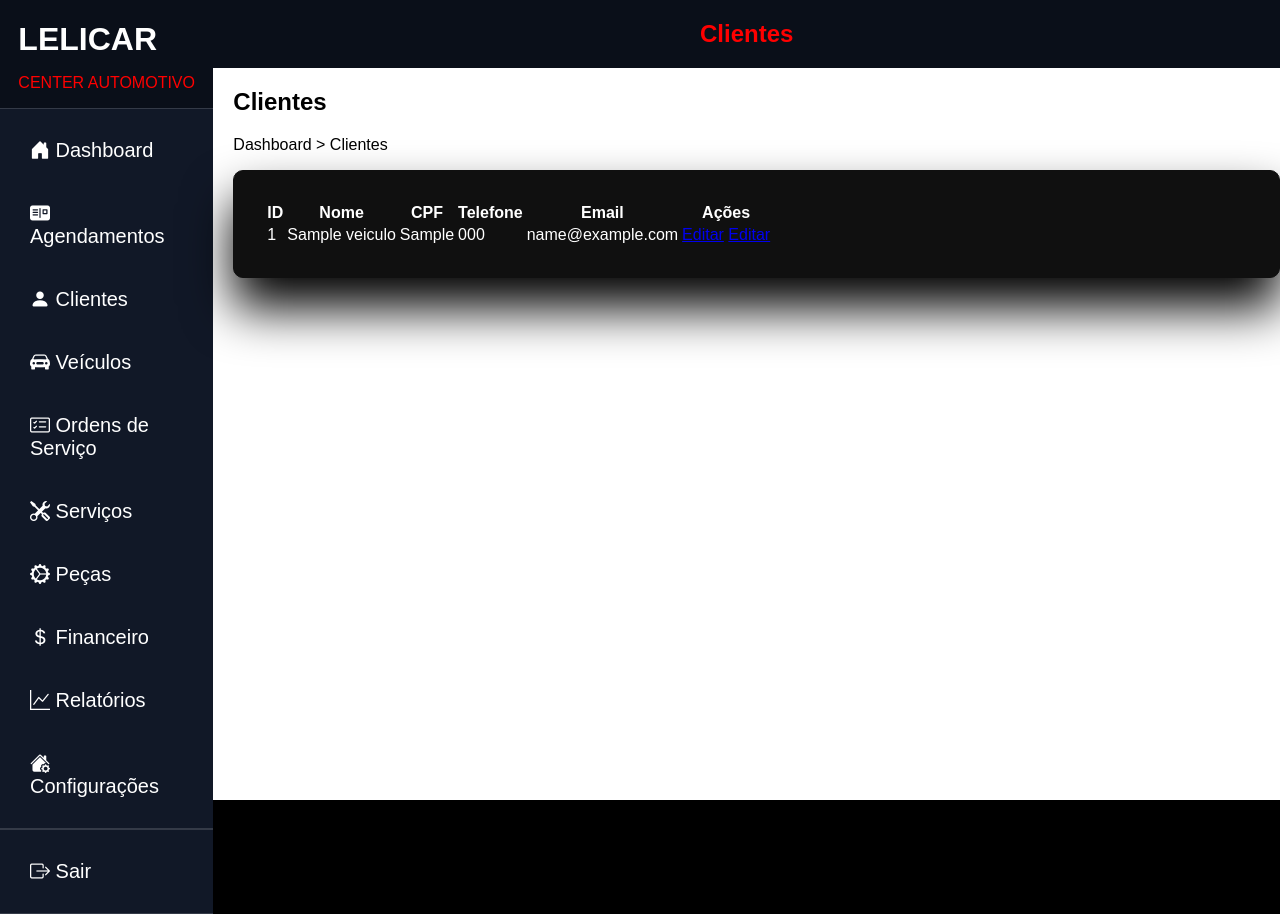
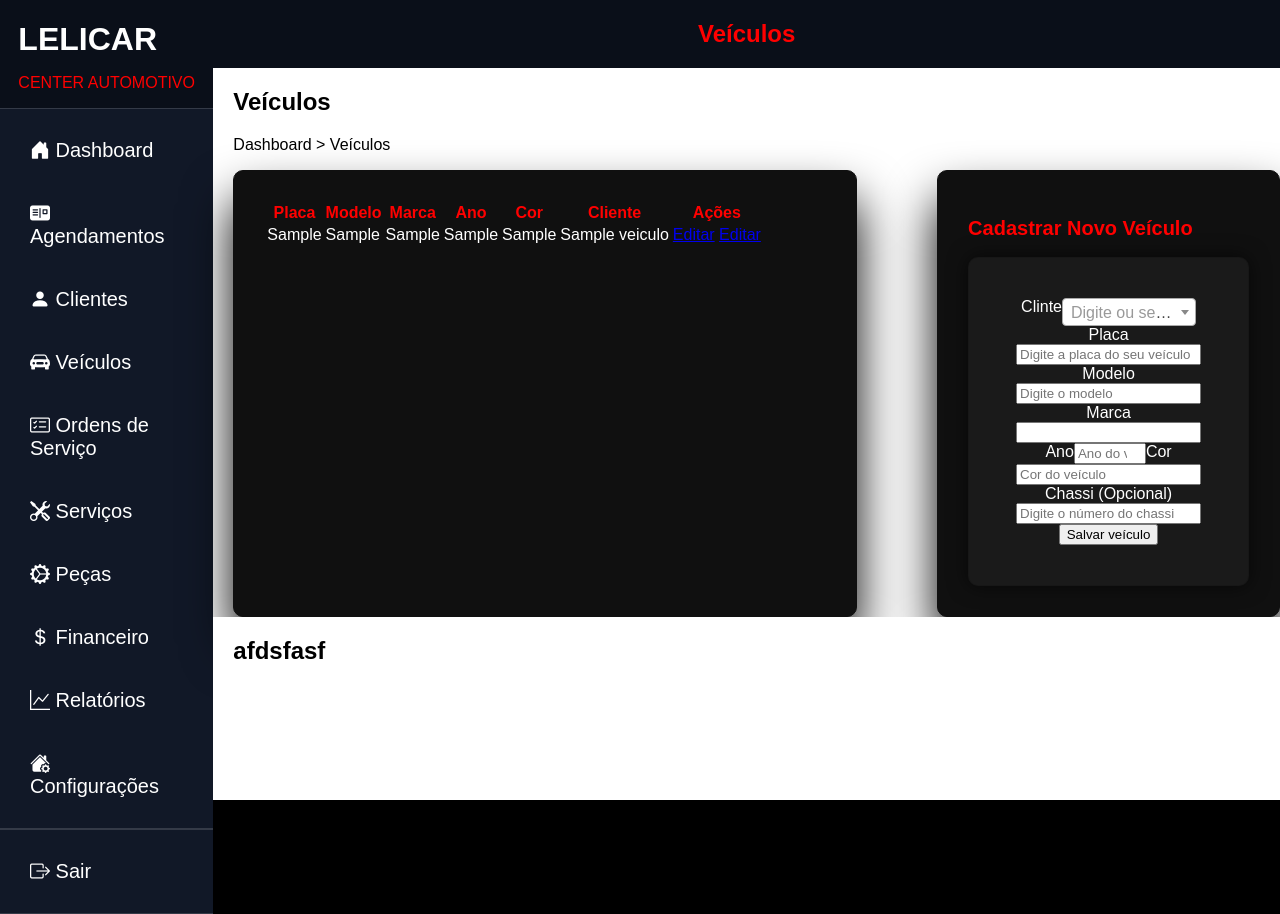
Before and after one commit to Carlos-Laporte/oficina, a PHP site: page /veiculos.php in a window 1280 px wide. Run offline with PHP 8.4, Linux system fonts and the light colour scheme; the visitor is signed in with stand-in values (Sample User, id 1); tables that the repository leaves empty or names only in its code hold one stand-in row (values such as "Sample post"); some libraries are stand-ins or nearby versions.

Commit message:
arrumando tabelas e cadastro das telas e estilizando o css

```diff
--- a/admin/veiculos/cadastrar.php
+++ b/admin/veiculos/cadastrar.php
@@ -10,24 +10,26 @@
         $marca = trim($_POST['marca'] ?? '');
         $ano = trim($_POST['ano'] ?? '');
         $cor = trim($_POST['cor'] ?? '');
+        $cliente_id = trim($_POST['cliente_id']);
 
-        if (empty($placa) || empty($modelo) || empty($marca) || empty($ano) || empty($cor)) {
+        if (empty($placa) || empty($modelo) || empty($marca) || empty($ano) || empty($cor) || empty($cliente_id)) {
 
             $erro = 'Preencha todos os campos.';
 
         } else {
 
             $sql = "INSERT INTO veiculo
-                    (placa, modelo, marca, ano, cor
+                    (placa, modelo, marca, ano, cor, cliente_id
                 ) VALUES
-                    (:placa, :modelo, :marca, :ano, :cor)";
+                    (:placa, :modelo, :marca, :ano, :cor, :cliente_id)";
 
             $stmt = $conn->prepare($sql);
-            $stmt->bindValue(':nome', $placa);
+            $stmt->bindValue(':placa', $placa);
             $stmt->bindValue(':modelo', $modelo);
             $stmt->bindValue(':marca', $marca);
             $stmt->bindValue(':ano', $ano);
             $stmt->bindValue(':cor', $cor);
+            $stmt->bindValue(':cliente_id', $cliente_id);
 
             try {
                 $stmt->execute();
@@ -47,3 +49,7 @@
 <?php if (!empty($erro)): ?>
     <p><?= $erro ?></p>
 <?php endif; ?>
+
+<?php
+    $clientes = $conn->query("SELECT id, nome FROM cliente")->fetchAll();
+?>
--- a/assets/css/styleAdm.css
+++ b/assets/css/styleAdm.css
@@ -109,7 +109,7 @@ body{
     flex: 1;
 }
 
-.corpoDiv{
+.corpoDivAgendamento{
     background: #101010;
     color: white;
     box-shadow: 0px 30px 50px black;
@@ -119,6 +119,65 @@ body{
     max-width: 1050px;
 }
 
+.corpoDivCliente{
+    background: #101010;
+    color: white;
+    box-shadow: 0px 30px 50px black;
+    border: 1px solid #101010;
+    border-radius: 10px;
+    padding: 30px;
+    max-width: 750px;
+}
+
+.corpoDivVeiculo{
+    background: #101010;
+    color: white;
+    box-shadow: 0px 30px 50px black;
+    border: 1px solid #101010;
+    border-radius: 10px;
+    padding: 30px;
+    flex: 2;
+}
+
+.conjunto{
+    display: flex;
+    justify-content: space-around;
+    gap: 80px;
+}
+
+.cadastro{
+    background: #101010;
+    color: white;
+    box-shadow: 0px 30px 50px black;
+    border: 1px solid #101010;
+    border-radius: 10px;
+    padding: 30px;
+    flex: 1;
+}
+
+.texto-form{
+    color: red;
+    font-size: 20px;
+}
+
+.cadastro form{
+    background: #1a1a1a;
+    display: flex;
+    flex-wrap: wrap;
+    justify-content: center;
+    width: 100%;
+    border: 1px solid #0000001f;
+    border-radius: 10px;
+    box-shadow: 0px 0px 20px #000000a1;
+    padding: 40px;
+}
+
+.formConteiner{
+    display: flex;
+    flex-wrap: wrap;
+    gap: 15px;
+}
+
 .informacaoTabela thead{
     color: red;
 }
--- /dev/null
+++ b/assets/js/selectVeiculo.js
@@ -0,0 +1,4 @@
+$('#cliente_id').select2({
+    placeholder: "Digite ou selecione um cliente",
+    allowClear: true
+});
--- a/public/agendamento.php
+++ b/public/agendamento.php
@@ -23,7 +23,7 @@
         <div class="parteInformacao">
             <h2>Agandamentos</h2>
             <p>Dashboard > Agendamentos</p>
-            <div class="corpoDiv">
+            <div class="corpoDivAgendamento">
                 <div class="h2">
 
                 </div>
--- a/public/clientes.php
+++ b/public/clientes.php
@@ -23,7 +23,7 @@
         <div class="parteInformacao">
             <h2>Clientes</h2>
             <p>Dashboard > Clientes</p>
-            <div class="corpoDiv">
+            <div class="corpoDivCliente">
                 <div class="h2">
 
                 </div>
@@ -65,7 +65,6 @@
     </div>
     <script src="https://code.jquery.com/jquery-3.7.0.min.js"></script>
     <script src="https://cdn.datatables.net/1.13.6/js/jquery.dataTables.min.js"></script>
-
     <script src="../assets/js/datatables.js"></script>
 </body>
 </html>
--- a/public/veiculos.php
+++ b/public/veiculos.php
@@ -12,44 +12,48 @@
     <title>Document</title>
     <link rel="stylesheet" href="../assets/css/styleAdm.css">
     <link rel="stylesheet" href="https://cdn.jsdelivr.net/npm/bootstrap-icons@1.13.1/font/bootstrap-icons.min.css">
+    <link rel="stylesheet" href="https://cdn.datatables.net/1.13.6/css/jquery.dataTables.min.css">
+    <link rel="stylesheet" href="https://cdn.jsdelivr.net/npm/select2@4.1.0-rc.0/dist/css/select2.min.css">
 </head>
 <body>
     <?php require_once("pages/_layout.php"); ?>
     <div class="corpoInformacao">
         <div class="parteSuperior">
-            <h2>Clientes</h2>
+            <h2>Veículos</h2>
         </div>
         <div class="parteInformacao">
-            <h2>Clientes</h2>
-            <p>Dashboard > Clientes</p>
-            <div class="corpoDiv">
+            <h2>Veículos</h2>
+            <p>Dashboard > Veículos</p>
+            <div class="conjunto">
+                <div class="corpoDivVeiculo">
                     <div class="h2">
 
                     </div>
-                <form action=""></form>
                     <div class="corpoTabela">
-                    <table id="userTable" class="dashboard_table">
+                        <table id="userTable" class="informacaoTabela">
                             <thead>
                                 <tr>
-                                <th>ID</th>
-                                <th>Nome</th>
-                                <th>CPF</th>
-                                <th>Telefone</th>
-                                <th>Email</th>
+                                    <th>Placa</th>
+                                    <th>Modelo</th>
+                                    <th>Marca</th>
+                                    <th>Ano</th>
+                                    <th>Cor</th>
+                                    <th>Cliente</th>
                                     <th>Ações</th>
                                 </tr>
                             </thead>
                             <tbody>
                                 <?php foreach ($resultado as $linha): ?>
                                     <tr>
-                                    <td><?= $linha['id'] ?></td>
-                                    <td><?= $linha['nome'] ?></td>
-                                    <td><?= $linha['cpf'] ?></td>
-                                    <td><?= $linha['telefone'] ?></td>
-                                    <td><?= $linha['email'] ?></td>
+                                        <td><?= $linha['placa'] ?></td>
+                                        <td><?= $linha['modelo'] ?></td>
+                                        <td><?= $linha['marca'] ?></td>
+                                        <td><?= $linha['ano'] ?></td>
+                                        <td><?= $linha['cor'] ?></td>
+                                        <td><?= $linha['nome_cliente'] ?></td>
                                         <td>
-                                        <a href="../../clientes/editar.php?id=<?= $linha['id'] ?>"> Editar</a>
-                                        <a href="../../clientes/excluir.php?id=<?= $linha['id'] ?>"> Editar</a>
+                                            <a href="../../veiculos/editar.php?id=<?= $linha['id'] ?>"> Editar</a>
+                                            <a href="../../veiculos/excluir.php?id=<?= $linha['id'] ?>"> Editar</a>
                                         </td>
                                     </tr>
                                 <?php endforeach; ?>
@@ -58,9 +62,45 @@
                     </div>
                 </div>
                 <div class="cadastro">
-
+                    <h2 class="texto-form"> Cadastrar Novo Veículo</h2>
+                    <div class="formConteiner">
+                        <form action="veiculos.php" method="POST">
+                            <label for="">Clinte</label><br>
+                            <select name="cliente_id" id="cliente_id">
+                                <option value="">Selecione o cliente</option>
+                                <?php foreach($clientes as $cliente): ?>
+                                    <option value="<?= $cliente['id'] ?>">
+                                        <?= $cliente['nome'] ?>
+                                    </option>
+                                <?php endforeach; ?>
+                            </select><br>
+                            <label for="">Placa</label><br>
+                            <input type="text" name="placa" placeholder="Digite a placa do seu veículo" minlength="7" maxlength="8" required><br>
+                            <label for="">Modelo</label><br>
+                            <input type="text" name="modelo" placeholder="Digite o modelo" required><br>
+                            <label for="">Marca</label><br>
+                            <input type="text" name="marca"><br>
+                            <label for="">Ano</label><br>
+                            <input type="number" name="ano" placeholder="Ano do veículo" min="1900" max="2026" required><br>
+                            <label for="">Cor</label><br>
+                            <input type="text" name="cor" placeholder="Cor do veículo" required><br>
+                            <label for="">Chassi (Opcional)</label><br>
+                            <input type="text" name="chassi" placeholder="Digite o número do chassi" minlength="17" maxlength="17" required><br>
+                            <button type="submit"> Salvar veículo</button>
+                        </form>
                     </div>
                 </div>
             </div>
+        </div>
+        <div class="parteInformacao">
+            <h2>afdsfasf</h2>
+        </div>
+    </div>
+    <script src="https://code.jquery.com/jquery-3.7.0.min.js"></script>
+    <script src="https://cdn.datatables.net/1.13.6/js/jquery.dataTables.min.js"></script>
+    <script src="../assets/js/datatables.js"></script>
+    <script src="https://cdn.jsdelivr.net/npm/jquery@3.6.0/dist/jquery.min.js"></script>
+    <script src="https://cdn.jsdelivr.net/npm/select2@4.1.0-rc.0/dist/js/select2.min.js"></script>
+    <script src="../assets/js/selectVeiculo.js"></script>
 </body>
 </html>
```
Lines whose indentation alone changed are shown as unchanged.
